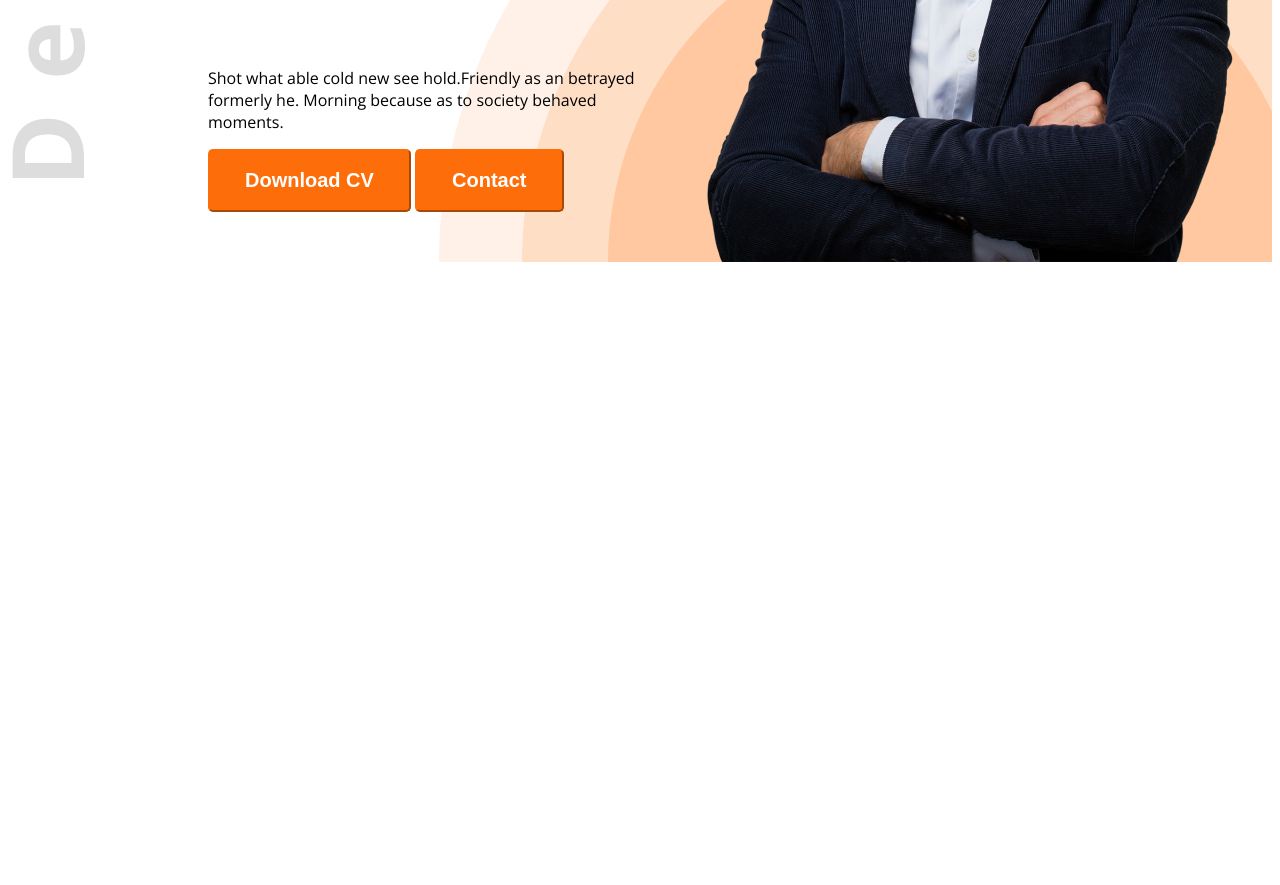
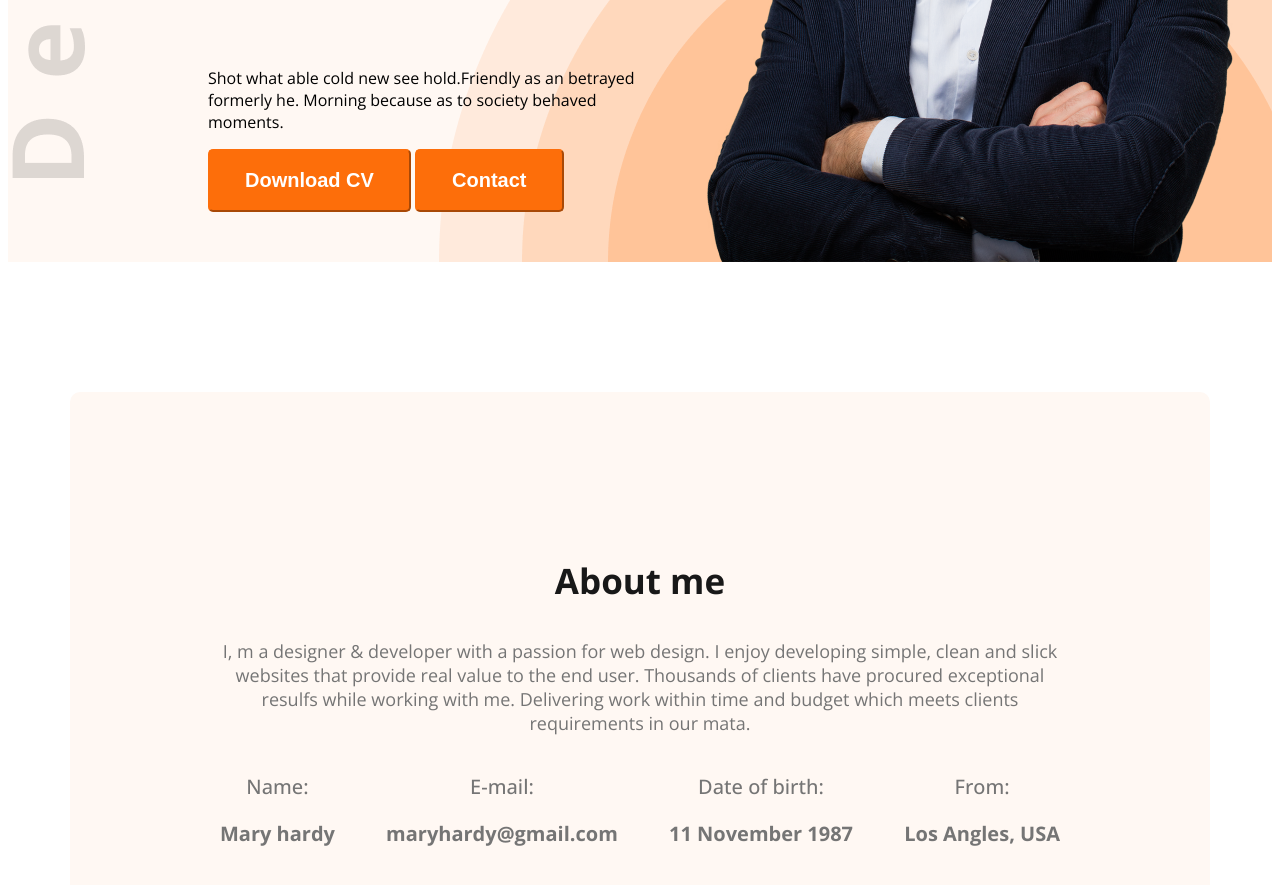
Before and after one commit to Imranbdlight/Portfolio-imran, a plain HTML site: page index.html in a window 1280 px wide. Shown: the part 605-1490 px from the top of the page. Before the commit the page ends 875 px from the top, so only its background shows below. Drawn offline with nearby package versions, Linux system fonts and the light colour scheme.

Commit message:
main-section

```diff
--- a/index.html
+++ b/index.html
@@ -10,7 +10,7 @@
     <link rel="stylesheet" href="styles/styles.css">
 </head>
 <body class="open-sans-normal">
-    <header class="head">
+    <header class="head secondary-bg">
         <nav>
             <h3 class="nav-title">Ma<span class="text-primary">r</span>y</h3>
             <ul>
@@ -33,6 +33,29 @@
 
     </header>
     <main>
+        <section class="about secondary-bg">
+            <h3 class="section-title">About me</h3>
+            <p class="section-description">I, m a designer & developer with a passion for web design. I enjoy developing simple, clean and slick websites that provide real value to the end user. Thousands of clients have procured exceptional resulfs while working with me. Delivering work within time and budget which meets clients requirements in our mata.</p>
+            <div class="about-items">
+                <div class="about-item">
+                    <p class="item-title">Name:</p>
+                    <div class="item-description">Mary hardy</div>
+                </div>
+                <div class="about-item">
+                    <p class="item-title">E-mail:</p>
+                    <div class="item-description">maryhardy@gmail.com</div>
+                </div>
+                <div class="about-item">
+                    <p class="item-title">Date of birth:</p>
+                    <div class="item-description">11 November 1987</div>
+                </div>
+                <div class="about-item">
+                    <p class="item-title">From:</p>
+                    <div class="item-description">Los Angles, USA</div>
+                </div>
+            </div>
+
+        </section>
 
     </main>
     <footer>
--- a/styles/styles.css
+++ b/styles/styles.css
@@ -9,8 +9,20 @@
     "wdth" 100;
 }
 /* shared text style */
+.secondary-bg{
+    background-color: #FFF8F3;
+}
 .text-primary{
     color: #FD6E0A;
+}
+.section-title{
+    font-size: 35px;
+    font-weight: bold;
+    color: #181818;
+}
+.section-description{
+    font-size: 18px;
+    color: #757575;
 }
 
 .btn-primary{
@@ -73,3 +85,27 @@ nav li a{
 .banner-pic{
     width: 584px;
 }
+main{
+    max-width: 1140px;
+    margin: 0 auto;
+}
+.about{
+    border-radius: 10px;
+    padding: 130px 150px;
+    text-align: center;
+    margin-top: 130px;
+}
+.about-items{
+    display: flex;
+    justify-content: space-between;
+}
+.item-title{
+    font-size: 20px;
+    font-weight:500;
+    color: #757575;
+}
+.item-description{
+    font-size: 20px;
+    font-weight: bold;
+    color: #757575;
+}
```
